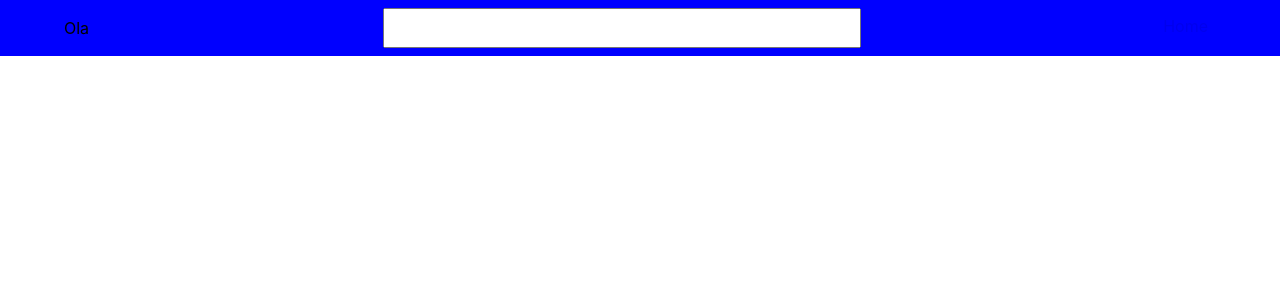
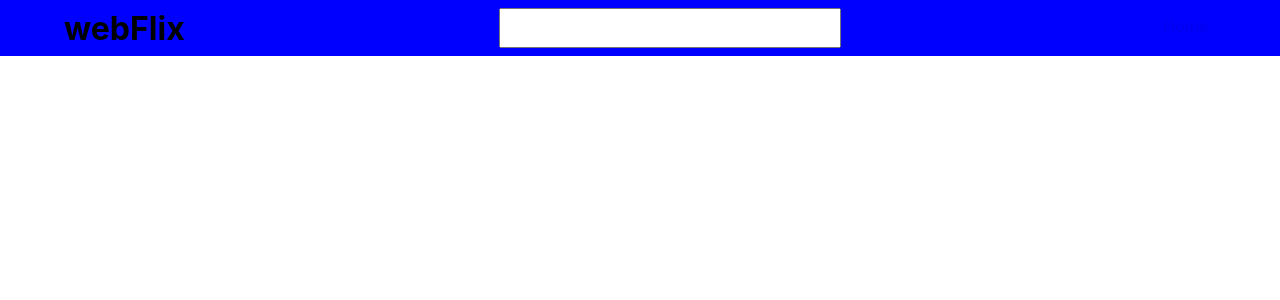
Before and after one commit to Rogrodi/webflix, a React (Create React App) app: page / in a window 1280 px wide. Shown: the top 300 px of the page. Built offline with nearby package versions, Linux system fonts and the light colour scheme.

Commit message:
Testando responsavidade

```diff
--- a/src/App.css
+++ b/src/App.css
@@ -1,4 +1,4 @@
-ul,li{
+ul,li,h1{
   padding: 0;
   margin: 0;
 }
--- a/src/components/Header/Logo.js
+++ b/src/components/Header/Logo.js
@@ -9,7 +9,7 @@ const LogoBox = Styled.div`
 
 const Logo = () => {
     return (
-        <LogoBox>Ola</LogoBox>
+        <LogoBox><h1>webFlix</h1></LogoBox>
     )
 }
 
--- a/src/components/Header/Search.js
+++ b/src/components/Header/Search.js
@@ -4,7 +4,11 @@ import Styled from 'styled-components'
 
 const Box = Styled.input`
     display: flex;
-    flex-grow: 2;
+    flex-grow: 1;
+    @media(max-width:1000px){
+        order: 3;
+        display:none;
+    }
 `
 
 const Search = () => {
```
